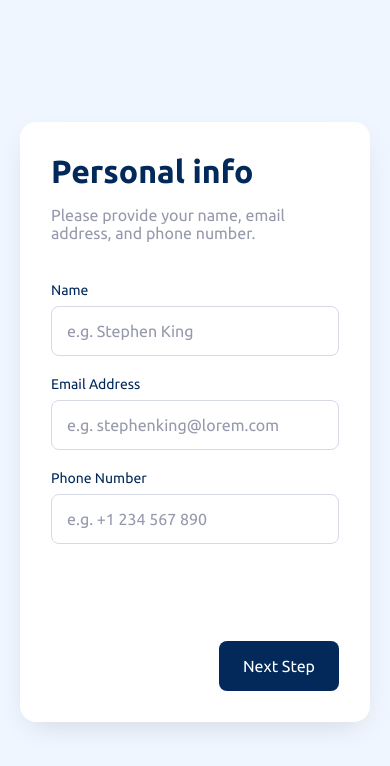
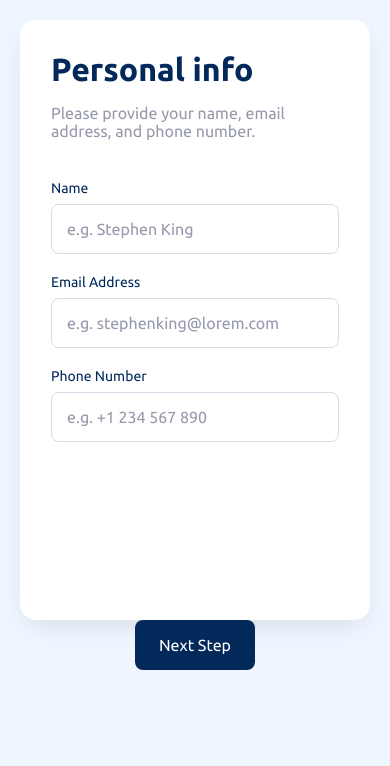
Before and after one commit to sevignator/fem-multi-step-form, a React (Vite) app: page / in a window 390 px wide. Shown: the top 766 px of the page. Built offline with nearby package versions, Linux system fonts and the light colour scheme; the HTML template or start-up script is replaced by a standard one.

Commit message:
Make main container's width responsive

```diff
--- a/src/App.module.css
+++ b/src/App.module.css
@@ -60,23 +60,23 @@ body {
   align-items: center;
   min-height: 100dvh;
   padding: 20px;
+
+  @media (max-width: 900px) {
+    flex-direction: column;
+  }
 }
 
 .wrapper {
   --size-wrapper-padding: 16px;
   display: flex;
   flex-wrap: wrap;
-  width: 940px;
+  width: min(940px, 100%);
   min-height: 600px;
   margin-inline: auto;
   padding: var(--size-wrapper-padding);
   background-color: var(--clr-white);
   border-radius: 16px;
   box-shadow: 0 10px 30px -10px rgb(0 0 0 / 0.15);
-
-  @media (max-width: 375px) {
-    flex-direction: column;
-  }
 }
 
 .sidebarLarge {
@@ -108,3 +108,17 @@ body {
     padding: 15px;
   }
 }
+
+.desktopFooter {
+  @media (max-width: 900px) {
+    display: none;
+  }
+}
+
+.mobileFooter {
+  display: none;
+
+  @media (max-width: 900px) {
+    display: block;
+  }
+}
--- a/src/App.tsx
+++ b/src/App.tsx
@@ -44,6 +44,7 @@ function App() {
               setFormSubmitted={setFormSubmitted}
             />
             {!formSubmitted && (
+              <div className={styles.desktopFooter}>
                 <ButtonGroup
                   formId={formId}
                   activeStepNumber={activeStepNumber}
@@ -51,9 +52,19 @@ function App() {
                   changeActiveNumber={changeActiveNumber}
                   changeStepSubmitted={changeStepSubmitted}
                 />
+              </div>
             )}
           </main>
         </div>
+        <footer className={styles.mobileFooter}>
+          <ButtonGroup
+            formId={formId}
+            activeStepNumber={activeStepNumber}
+            maxStepNumber={stepComponents.length}
+            changeActiveNumber={changeActiveNumber}
+            changeStepSubmitted={changeStepSubmitted}
+          />
+        </footer>
       </div>
     </DataProvider>
   );
```
Lines whose indentation alone changed are shown as unchanged.
